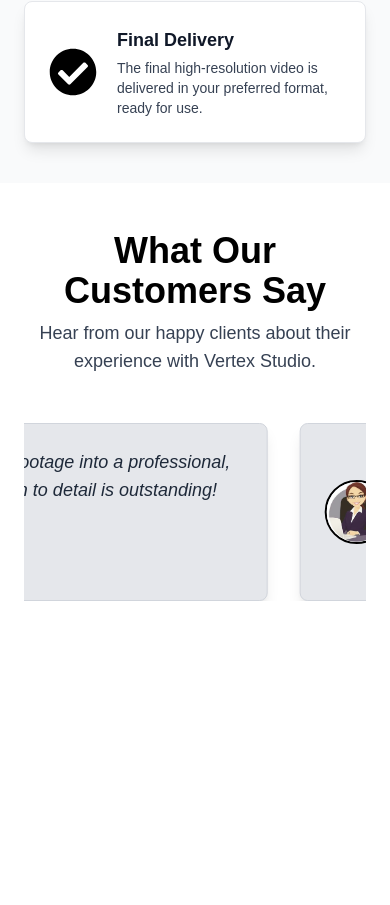
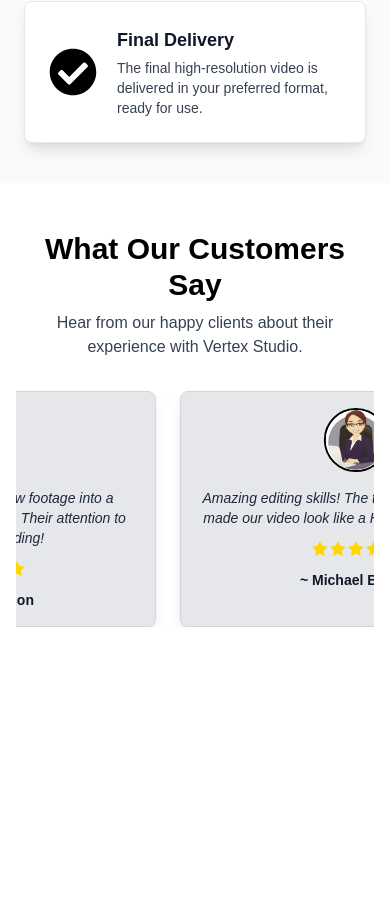
Before and after one commit to evibes-solutions/Vertex, a Next.js app in the folder vertex/: page / in a window 390 px wide. Shown: the part 5179-6084 px from the top of the page. Built offline with nearby package versions, Linux system fonts and the light colour scheme.

Commit message:
Update page.tsx

```diff
--- a/vertex/src/components/testimonals/page.tsx
+++ b/vertex/src/components/testimonals/page.tsx
@@ -38,18 +38,18 @@ export default function Testimonials() {
   ];
 
   return (
-    <motion.section className="min-h-screen bg-white text-gray-900 py-12 px-6 overflow-hidden">
+    <motion.section className="min-h-screen bg-white text-gray-900 py-12 px-4 sm:px-6 overflow-hidden">
       <motion.div
-        className="text-center mb-12"
+        className="text-center mb-8 sm:mb-12"
         initial={{ opacity: 0, y: -20 }}
         animate={{ opacity: 1, y: 0 }}
         transition={{ duration: 1, ease: "easeOut" }}
       >
-        <h1 className="text-4xl md:text-5xl font-bold text-black">
+        <h1 className="text-3xl sm:text-4xl md:text-5xl font-bold text-black">
           What Our Customers Say
         </h1>
         <motion.p
-          className="text-lg text-gray-700 mt-2"
+          className="text-base sm:text-lg text-gray-700 mt-2"
           initial={{ opacity: 0 }}
           animate={{ opacity: 1 }}
           transition={{ duration: 1.5, ease: "easeOut", delay: 0.5 }}
@@ -60,7 +60,7 @@ export default function Testimonials() {
 
       <div className="relative w-full overflow-hidden">
         <motion.div
-          className="flex space-x-8 w-max"
+          className="flex space-x-6 sm:space-x-8 w-max"
           animate={{ x: [0, "-100%"] }}
           transition={{ repeat: Infinity, duration: 120, ease: "linear" }}
           style={{ display: "flex", width: "max-content" }}
@@ -68,12 +68,12 @@ export default function Testimonials() {
           {[...testimonials, ...testimonials].map((testimonial, index) => (
             <motion.div
               key={index}
-              className="bg-gray-200 p-6 rounded-lg shadow-lg flex items-center space-x-6 border border-gray-300 w-[600px] flex-shrink-0"
+              className="bg-gray-200 p-4 sm:p-6 rounded-lg shadow-lg flex flex-col sm:flex-row items-center sm:space-x-6 border border-gray-300 w-[90vw] sm:w-[600px] flex-shrink-0"
               initial={{ opacity: 0, y: 20 }}
               animate={{ opacity: 1, y: 0 }}
               transition={{ duration: 1, ease: "easeOut", delay: index * 0.3 }}
             >
-              <div className="w-16 h-16 md:w-20 md:h-20 rounded-full overflow-hidden border-2 border-black flex-shrink-0">
+              <div className="w-16 h-16 sm:w-20 sm:h-20 rounded-full overflow-hidden border-2 border-black flex-shrink-0">
                 <Image
                   src={testimonial.image}
                   alt={testimonial.name}
@@ -82,9 +82,9 @@ export default function Testimonials() {
                   className="object-cover w-full h-full"
                 />
               </div>
-              <div className="flex-1 text-left">
+              <div className="flex-1 text-center sm:text-left mt-4 sm:mt-0">
                 <motion.p
-                  className="text-lg italic text-gray-800"
+                  className="text-sm sm:text-lg italic text-gray-800"
                   initial={{ opacity: 0 }}
                   animate={{ opacity: 1 }}
                   transition={{ duration: 1, delay: index * 0.4 }}
@@ -92,22 +92,22 @@ export default function Testimonials() {
                   {testimonial.quote}
                 </motion.p>
                 <motion.div
-                  className="flex mt-3 text-[#FFD700]"
+                  className="flex justify-center sm:justify-start mt-3 text-[#FFD700]"
                   initial={{ opacity: 0 }}
                   animate={{ opacity: 1 }}
                   transition={{ duration: 1, delay: index * 0.5 }}
                 >
                   {Array.from({ length: 5 }).map((_, i) => (
-                    <Star key={i} size={20} fill="#FFD700" stroke="none" />
+                    <Star key={i} size={18} fill="#FFD700" stroke="none" />
                   ))}
                 </motion.div>
                 <motion.h3
-                  className="text-gray-900 font-bold mt-4"
+                  className="text-gray-900 font-bold mt-3 sm:mt-4 text-sm sm:text-base"
                   initial={{ opacity: 0, y: 10 }}
                   animate={{ opacity: 1, y: 0 }}
                   transition={{ duration: 1, delay: index * 0.6 }}
                 >
-                  – {testimonial.name}
+                  ~ {testimonial.name}
                 </motion.h3>
               </div>
             </motion.div>
```
